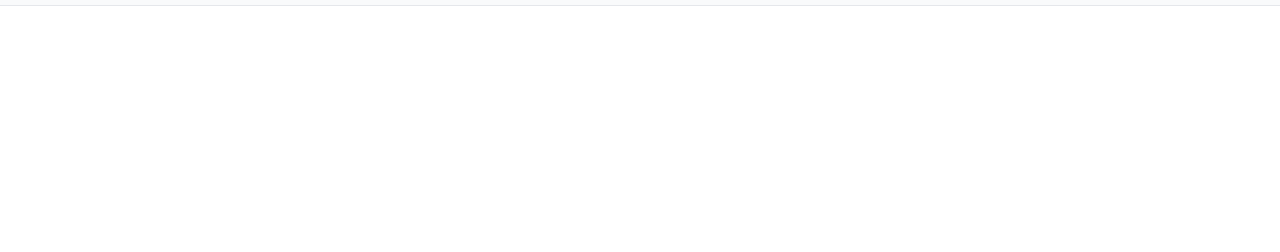
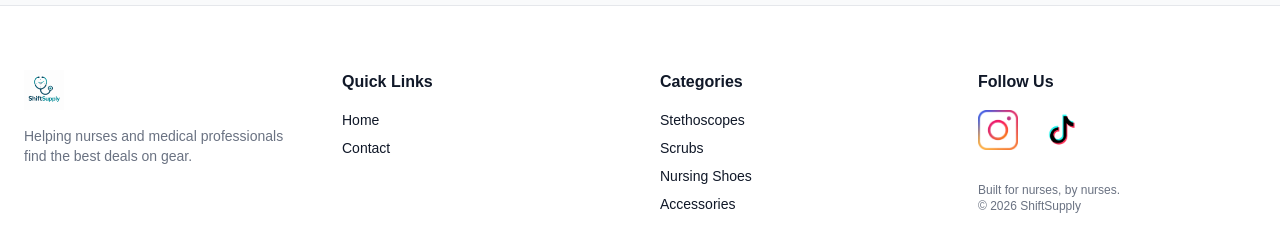
Before and after one commit to JoshuaJoestar270/shiftsupply, a Next.js app: page / in a window 1280 px wide. Shown: the part 694-946 px from the top of the page. Before the commit the page ends 828 px from the top, so only its background shows below. Built offline with nearby package versions, Linux system fonts and the light colour scheme; no server answers; the database is empty.

Commit message:
Fixed product cards and restored footer

```diff
--- a/app/page.tsx
+++ b/app/page.tsx
@@ -75,7 +75,6 @@ export default function ShiftSupply() {
   const getAmazonLink = (product: any) => {
     if (product.affiliate_link) return product.affiliate_link;
 
-    // Your mappings
     if (product.name.includes("Master Cardiology")) return "https://amzn.to/4veMsDb";
     if (product.name.includes("Classic III")) return "https://amzn.to/43AP0PZ";
     if (product.name.includes("Cardiology IV")) return "https://amzn.to/4ecPkKR";
@@ -169,7 +168,7 @@ export default function ShiftSupply() {
           </select>
         </div>
 
-        {/* Product Grid */}
+        {/* Products */}
         {loading && <div className="text-center py-20 text-xl">Loading the best deals...</div>}
         {error && <div className="text-center py-20 text-red-500">{error}</div>}
 
@@ -181,7 +180,7 @@ export default function ShiftSupply() {
                   <img
                     src={product.image_url}
                     alt={product.name}
-                    className="w-full h-full object-cover group-hover:scale-105 transition-transform duration-300"
+                    className="w-full h-full object-cover group-hover:scale-105 transition-transform"
                   />
                 ) : (
                   <div className="h-full flex items-center justify-center text-8xl bg-gradient-to-br from-gray-100 to-gray-200">
@@ -220,7 +219,50 @@ export default function ShiftSupply() {
       {/* Footer */}
       <footer className={`border-t mt-20 ${isDark ? 'bg-gray-900 border-gray-800' : 'bg-white border-gray-200'}`}>
         <div className="max-w-7xl mx-auto px-6 py-16">
-          {/* Paste your footer here */}
+          <div className="grid md:grid-cols-4 gap-10">
+            <div>
+              <div className="flex items-center gap-3 mb-4">
+                <img src="/logo.png" alt="ShiftSupply" className="h-10 w-auto" />
+              </div>
+              <p className="text-sm text-gray-500 dark:text-gray-400">
+                Helping nurses and medical professionals find the best deals on gear.
+              </p>
+            </div>
+
+            <div>
+              <h4 className="font-semibold mb-4">Quick Links</h4>
+              <div className="space-y-2 text-sm">
+                <p><Link href="/" className="hover:text-blue-600">Home</Link></p>
+                <p><Link href="/contact" className="hover:text-blue-600">Contact</Link></p>
+              </div>
+            </div>
+
+            <div>
+              <h4 className="font-semibold mb-4">Categories</h4>
+              <div className="space-y-2 text-sm">
+                <p>Stethoscopes</p>
+                <p>Scrubs</p>
+                <p>Nursing Shoes</p>
+                <p>Accessories</p>
+              </div>
+            </div>
+
+            <div>
+              <h4 className="font-semibold mb-4">Follow Us</h4>
+              <div className="flex gap-6">
+                <a href="https://www.instagram.com/shift.supply_" target="_blank" rel="noopener noreferrer">
+                  <img src="/instagram.png" alt="Instagram" className="h-10 w-10 hover:scale-110 transition" />
+                </a>
+                <a href="https://www.tiktok.com/@shiftsupply0" target="_blank" rel="noopener noreferrer">
+                  <img src="/tiktok.png" alt="TikTok" className="h-10 w-10 hover:scale-110 transition" />
+                </a>
+              </div>
+              <p className="text-xs text-gray-500 dark:text-gray-400 mt-8">
+                Built for nurses, by nurses.<br />
+                © 2026 ShiftSupply
+              </p>
+            </div>
+          </div>
         </div>
       </footer>
     </div>
```
